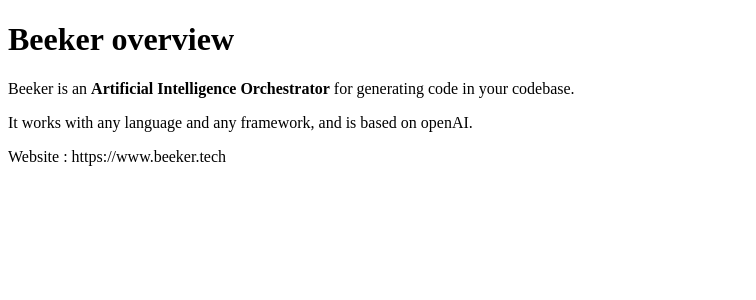
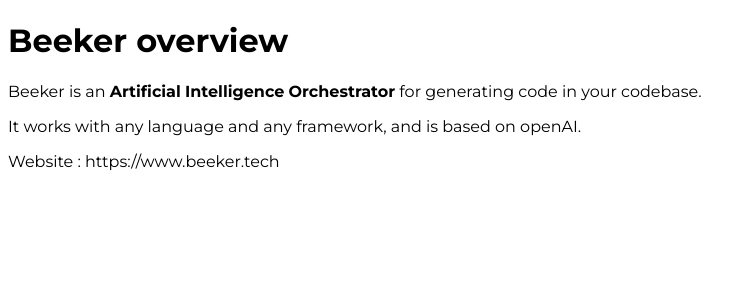
Before and after one commit to beeker-tech/docs, a Next.js app: page / in a window 1280 px wide. Shown: the top 300 px of the page, without its empty margins (0-756 px from the left). Built offline with nearby package versions, Linux system fonts and the light colour scheme.

Commit message:
BEEK-48: Set montserrat font

```diff
--- a/package.json
+++ b/package.json
@@ -18,6 +18,7 @@
   },
   "homepage": "https://github.com/shuding/nextra-docs-template#readme",
   "dependencies": {
+    "@next/font": "^14.0.1",
     "next": "^13.0.6",
     "nextra": "latest",
     "nextra-theme-docs": "latest",
--- a/pages/_app.tsx
+++ b/pages/_app.tsx
@@ -1,3 +1,11 @@
+import { Montserrat } from "@next/font/google";
+
+const montserrat = Montserrat({ subsets: ["latin"] });
+
 export default function MyApp({ Component, pageProps }) {
-  return <Component {...pageProps} />;
+  return (
+    <main className={montserrat.className}>
+      <Component {...pageProps} />
+    </main>
+  );
 }
```
Also changed, not shown: 1 other file (tests, documents, lock files or other folders).
